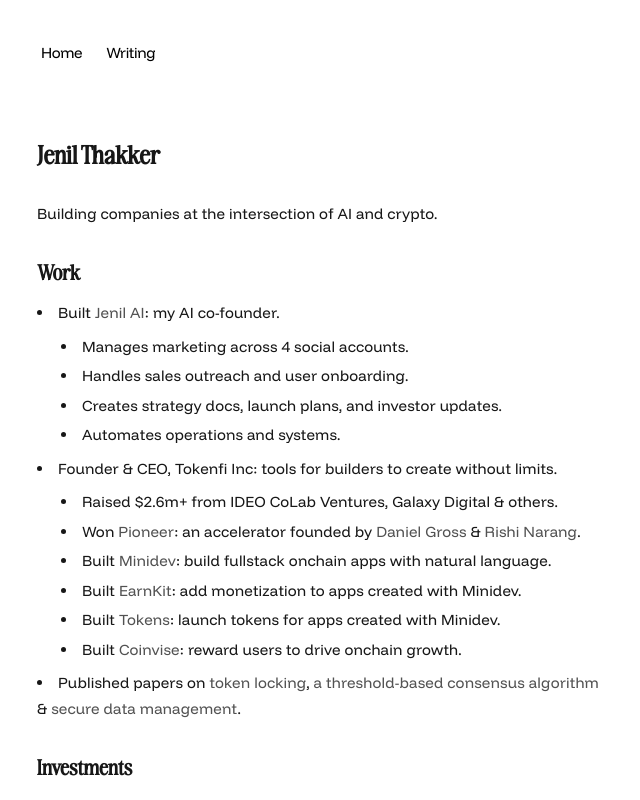
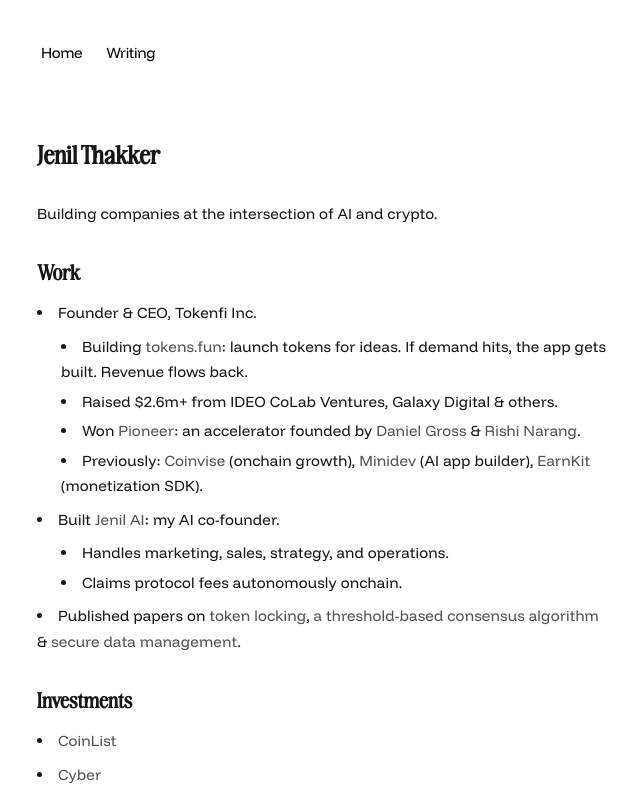
Before and after one commit to jenil04/portfolio, a Next.js app: page / in a window 1280 px wide. Shown: the top 800 px of the page, without its empty margins (315-955 px from the left). Built offline with nearby package versions, Linux system fonts and the light colour scheme.

Commit message:
tokens.fun as primary focus, Minidev/EarnKit/Coinvise as previous work, X link to @jenilt

```diff
--- a/app/components/footer.tsx
+++ b/app/components/footer.tsx
@@ -26,7 +26,7 @@
             className="flex items-center transition-all hover:text-neutral-800 dark:hover:text-neutral-100"
             rel="noopener noreferrer"
             target="_blank"
-            href="https://x.com/0xjenil"
+            href="https://x.com/jenilt"
           >
             <XIcon />
           </a>
--- a/app/page.tsx
+++ b/app/page.tsx
@@ -13,21 +13,17 @@
   <div className="my-8">
     <h2 className="text-xl font-semibold mb-4">Work</h2>
     <ul className="list-disc list-inside space-y-2">
+    <li>Founder & CEO, Tokenfi Inc.</li>
+        <ul className="list-disc list-inside ml-6 space-y-1 text-neutral-900 dark:text-neutral-200">
+          <li>Building <a href='https://tokens.fun' className="text-neutral-600 dark:text-neutral-400 hover:underline" target="_blank" rel="noopener noreferrer">tokens.fun</a>: launch tokens for ideas. If demand hits, the app gets built. Revenue flows back.</li>
+          <li>Raised $2.6m+ from IDEO CoLab Ventures, Galaxy Digital & others.</li>
+          <li>Won <a href='https://pioneer.app/blog/pioneer-interview-jenil-thakker/' className="text-neutral-600 dark:text-neutral-400 hover:underline" target="_blank" rel="noopener noreferrer">Pioneer</a>: an accelerator founded by <a href="https://dcgross.com/" target="_blank" rel="noopener noreferrer" className="text-neutral-600 dark:text-neutral-400 hover:underline">Daniel Gross</a> & <a href="https://x.com/narang_rishi" target="_blank" rel="noopener noreferrer" className="text-neutral-600 dark:text-neutral-400 hover:underline">Rishi Narang</a>.</li>
+          <li>Previously: <a href='https://coinvise.ai/growth' className="text-neutral-600 dark:text-neutral-400 hover:underline" target="_blank" rel="noopener noreferrer">Coinvise</a> (onchain growth), <a href='https://minidev.fun' className="text-neutral-600 dark:text-neutral-400 hover:underline" target="_blank" rel="noopener noreferrer">Minidev</a> (AI app builder), <a href='https://earnkit.com' className="text-neutral-600 dark:text-neutral-400 hover:underline" target="_blank" rel="noopener noreferrer">EarnKit</a> (monetization SDK).</li>
+        </ul>
     <li>Built <a href="https://jenil.ai" className="text-neutral-600 dark:text-neutral-400 hover:underline" target="_blank" rel="noopener noreferrer">Jenil AI</a>: my AI co-founder.</li>
         <ul className="list-disc list-inside ml-6 space-y-1 text-neutral-900 dark:text-neutral-200">
-          <li>Manages marketing across 4 social accounts.</li>
-          <li>Handles sales outreach and user onboarding.</li>
-          <li>Creates strategy docs, launch plans, and investor updates.</li>
-          <li>Automates operations and systems.</li>
-        </ul>
-    <li>Founder & CEO, Tokenfi Inc: tools for builders to create without limits.</li>
-        <ul className="list-disc list-inside ml-6 space-y-1 text-neutral-900 dark:text-neutral-200">
-          <li>Raised $2.6m+ from IDEO CoLab Ventures, Galaxy Digital & others.</li>
-          <li>Won <a href='https://pioneer.app/blog/pioneer-interview-jenil-thakker/' className="text-neutral-600 dark:text-neutral-400 hover:underline" target="_blank" rel="noopener noreferrer">Pioneer</a>: an accelerator founded by <a href="https://dcgross.com/" target="_blank" rel="noopener noreferrer" className="text-neutral-600 dark:text-neutral-400 hover:underline">Daniel Gross</a> & <a href="https://x.com/narang_rishi" target="_blank" rel="noopener noreferrer" className="text-neutral-600 dark:text-neutral-400 hover:underline">Rishi Narang</a>.</li>
-          <li>Built <a href='https://minidev.fun' className="text-neutral-600 dark:text-neutral-400 hover:underline" target="_blank" rel="noopener noreferrer">Minidev</a>: build fullstack onchain apps with natural language.</li>
-          <li>Built <a href='https://earnkit.com' className="text-neutral-600 dark:text-neutral-400 hover:underline" target="_blank" rel="noopener noreferrer">EarnKit</a>: add monetization to apps created with Minidev.</li>
-          <li>Built <a href='https://tokens.fun' className="text-neutral-600 dark:text-neutral-400 hover:underline" target="_blank" rel="noopener noreferrer">Tokens</a>: launch tokens for apps created with Minidev.</li>
-          <li>Built <a href='https://coinvise.ai/growth' className="text-neutral-600 dark:text-neutral-400 hover:underline" target="_blank" rel="noopener noreferrer">Coinvise</a>: reward users to drive onchain growth.</li>
+          <li>Handles marketing, sales, strategy, and operations.</li>
+          <li>Claims protocol fees autonomously onchain.</li>
         </ul>
       <li>Published papers on<a href="https://ieeexplore.ieee.org/document/8783004" className="text-neutral-600 dark:text-neutral-400 hover:underline"> token locking</a>, <a href="https://ieeexplore.ieee.org/document/9043061" className="text-neutral-600 dark:text-neutral-400 hover:underline">a threshold-based consensus algorithm</a> & <a href="https://ieeexplore.ieee.org/document/9042998" className="text-neutral-600 dark:text-neutral-400 hover:underline">secure data management</a>.</li>
     </ul>
```
